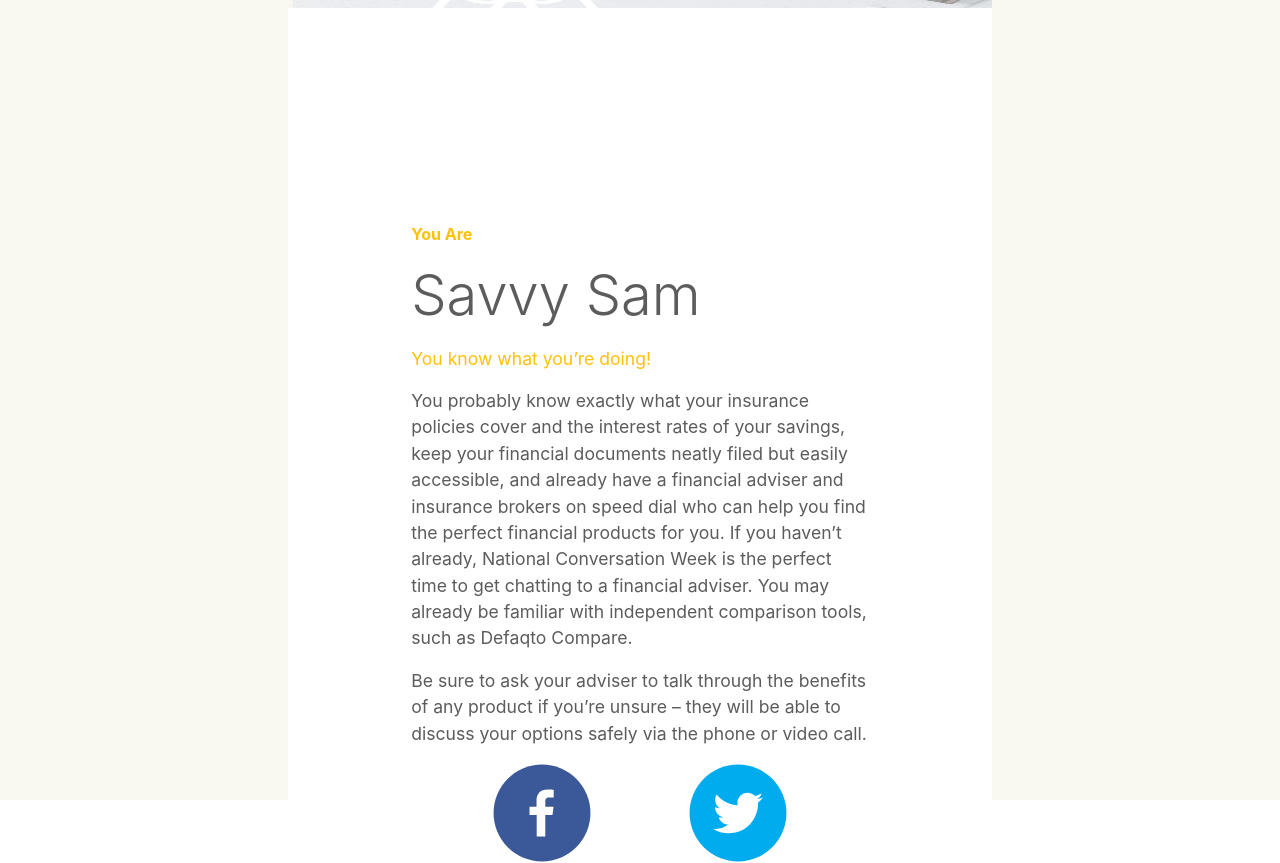
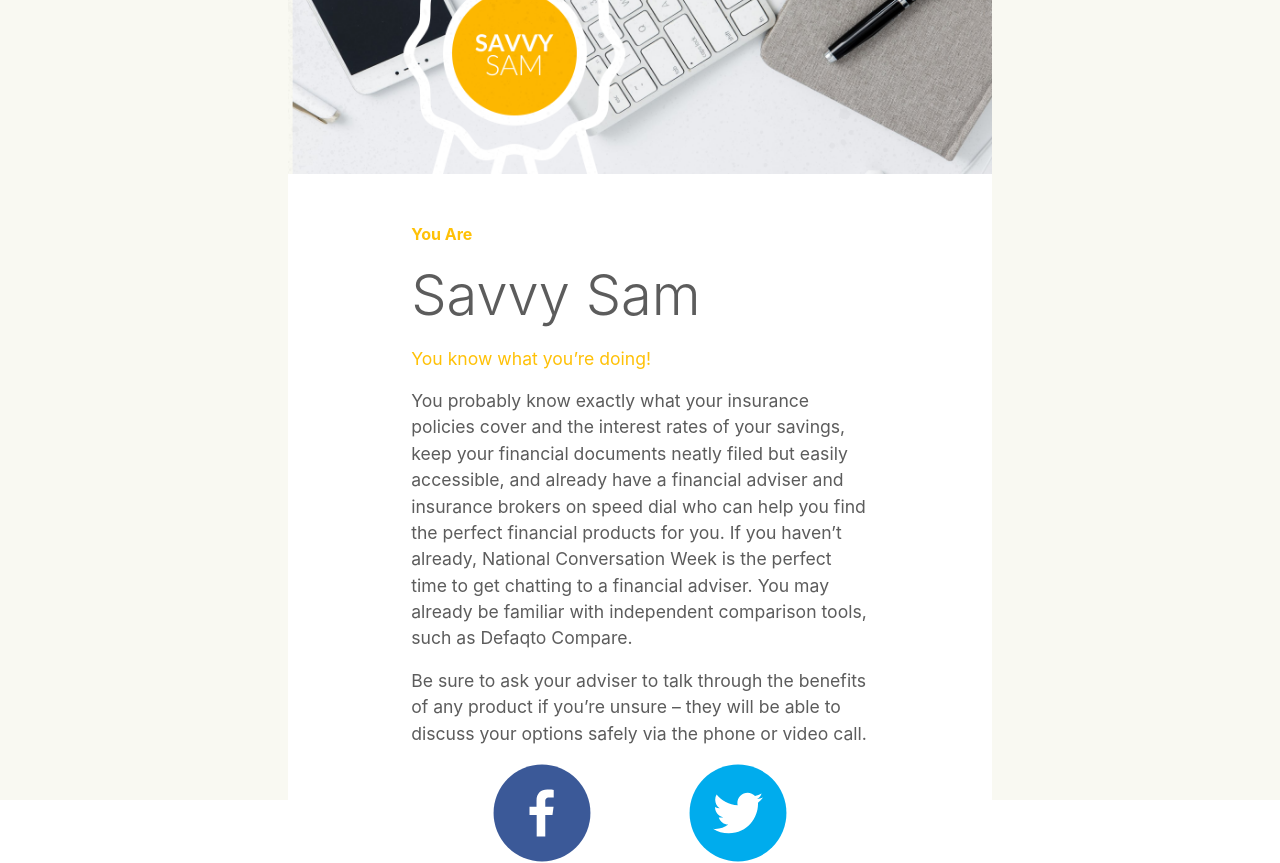
Before and after one commit to Ojself/NationalConversationQuiz, a React (Create React App) app in the folder client/: page /results in a window 1280 px wide. Built offline with nearby package versions, Linux system fonts and the light colour scheme.

Commit message:
add favicon

```diff
--- a/client/src/components/molecules/Background.jsx
+++ b/client/src/components/molecules/Background.jsx
@@ -19,7 +19,7 @@ const allImages = [
 
 const Background = (props) => {
   const propsImage = props.src
-  console.log(props.src)
+
   return (
     <div className="d-flex justify-content-center">
       {allImages.map((img, i) => {
@@ -49,7 +49,7 @@ const backgroundStyle = {
   show: {
     width: '100%',
     height: 'auto',
-    maxHeight: '30%',
+    maxHeight: '250px',
   },
 }
 
```
